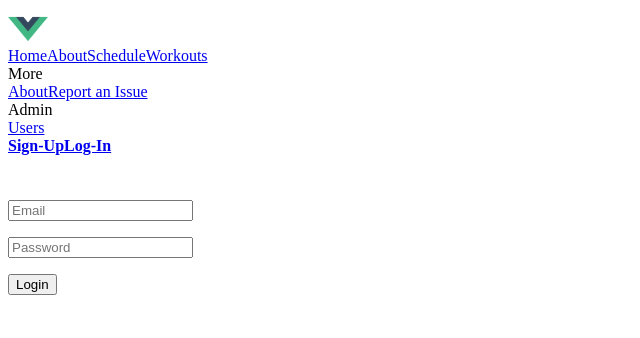
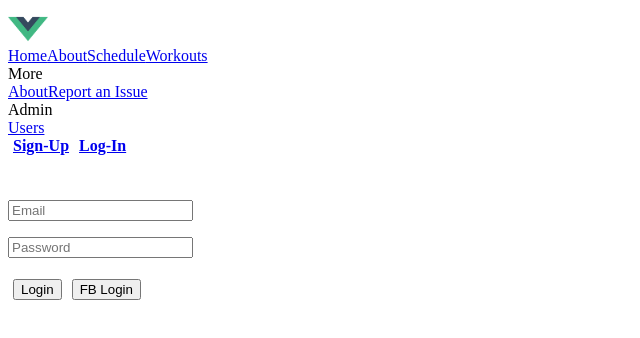
Before and after one commit to CadeC-NP/FitApp, a Vue app in the folder client/: page /login in a window 1280 px wide. Shown: the top 338 px of the page, without its empty margins (0-640 px from the left). Built offline with nearby package versions, Linux system fonts and the light colour scheme; the HTML template or start-up script is replaced by a standard one.

Commit message:
facebook login added

```diff
--- a/client/src/components/LoginBadge.vue
+++ b/client/src/components/LoginBadge.vue
@@ -3,10 +3,14 @@
 
 
         <div class="media" v-if="session.user">
-
+        <div class="media-left">
+            <figure class="image">
+            <img :src="session.user.profile" alt="Placeholder image">
+            </figure>
+        </div>
         <div class="media-content">
             <p class="has-text-weight-bold has-text-light has-text-success">{{session.user.name}}</p>
-            <p class="is-size-7 has-text-success">@{{session.user.handle}}</p>
+            <p class="is-size-7 has-text-success">{{session.user.handle}}</p>
         </div>
 
 
--- a/client/src/models/session.js
+++ b/client/src/models/session.js
@@ -1,10 +1,5 @@
-/*
-*/
-
 const session ={
     user: null,
-    notifications: [],
-
 };
 
 export default session;
--- a/client/src/views/Login.vue
+++ b/client/src/views/Login.vue
@@ -24,6 +24,9 @@
         <button class="button is-success" @click.prevent="login">
         Login
         </button>
+        <button class="button is-success" @click.prevent="fbLogin">
+        FB Login
+        </button>
     </p>
     </div>
 </form>
@@ -31,6 +34,7 @@
 
 <script>
 import session from "@/models/session";
+let auth2 = null;
 
 export default {
     methods: {
@@ -40,14 +44,50 @@ export default {
                 handle: 'cabreracade',
                 profile: 'https://scontent-lga3-1.xx.fbcdn.net/v/t1.0-9/21370920_10209622095900406_1558557478066919662_n.jpg?_nc_cat=101&_nc_sid=730e14&_nc_ohc=SACDV3bx78gAX96KbJb&_nc_ht=scontent-lga3-1.xx&oh=47b81e9ad653b26796e4b0f8c5ccbb91&oe=5FACA43C'
             }
-            this.$router.push('schedule');
-        }
+            this.$router.push('workouts');
+        },
+
+        fbLogin(){
+            FB.login(authInfo=>{
+                console.log(authInfo);
+                FB.api("me?fields=id,name,email,picture",x=>{
+                    session.user={
+                        name: x.name,
+                        handle: x.email,
+                        profile: x.picture.data.url
+                    }
+                    this.$router.push('workouts');
+                    console.log(x);
+                })
+            },{scope: 'public_profile,email,user_photos'})
+        },
     }
 }
+
+// facebook scripts
+    window.fbAsyncInit = function() {
+        FB.init({
+        appId      : '513331476290577',
+        cookie     : true,
+        xfbml      : true,
+        version    : 'v9.0'
+        });
+
+        FB.AppEvents.logPageView();
+
+    };
+    (function(d, s, id){
+        var js, fjs = d.getElementsByTagName(s)[0];
+        if (d.getElementById(id)) {return;}
+        js = d.createElement(s); js.id = id;
+        js.src = "https://connect.facebook.net/en_US/sdk.js";
+        fjs.parentNode.insertBefore(js, fjs);
+    }(document, 'script', 'facebook-jssdk'));
+
 </script>
 
 <style>
-    form{
-        margin-top: 15px;
+    .button {
+        margin: 5px;
     }
 </style>
```
